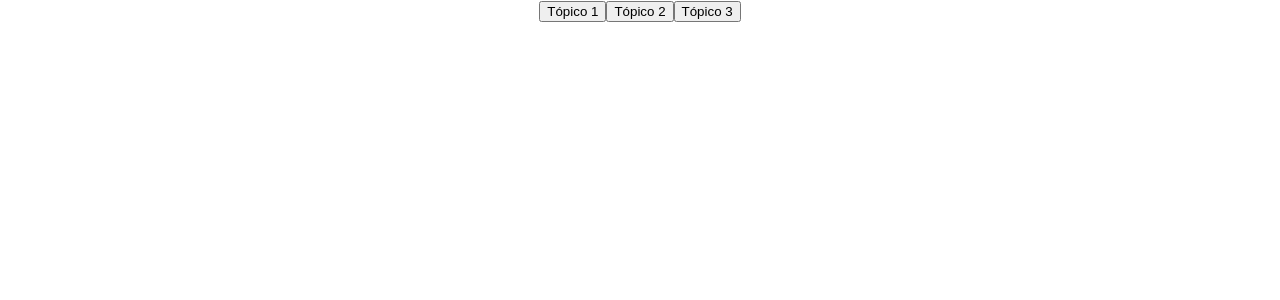
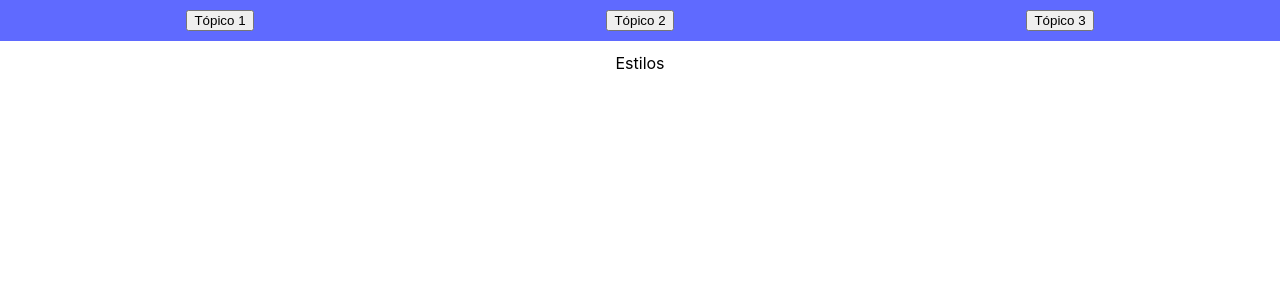
Before and after one commit to DaveJosef/Desafio-Github-Dio-TQI-Bootcamp, a React (Create React App) app in the folder Cursos/ReactJS/digital-one-react-intermediario/: page /aula-1 in a window 1280 px wide. Shown: the top 300 px of the page. Built offline with nearby package versions, Linux system fonts and the light colour scheme.

Commit message:
Adiciona estilização em digital-one-react-intermediario > Aula1.jsx

```diff
--- a/Cursos/ReactJS/digital-one-react-intermediario/src/aula-1/Aula1.jsx
+++ b/Cursos/ReactJS/digital-one-react-intermediario/src/aula-1/Aula1.jsx
@@ -1,24 +1,43 @@
-import React from 'react';
+import React, { useState } from 'react';
 import styled from 'styled-components';
+import Estilos from './parte-1/Estilos';
+import TodoListFunctional from './parte-2/TodoListFunctional';
+import Parte3 from './parte-3/Parte3';
 
 const ClassRoom = styled.div`
+  display: flex;
+  flex-direction: column;
 `;
 
 const ClassRoomControls = styled.div`
+  display: flex;
+  justify-content: space-around;
+  margin: 0;
+  background: #5f6aff;
+  padding: 10px;
 `;
 
 const ClassRoomBoard = styled.div`
+  display: flex;
+  justify-content: center;
+  margin: 12px;
 `;
 
 export const Aula1 = () => {
+  const [topic, setTopic] = useState(1);
+
   return (
     <ClassRoom>
         <ClassRoomControls>
-            <button>Tópico 1</button>
-            <button>Tópico 2</button>
-            <button>Tópico 3</button>
+            <button onClick={() => setTopic(1)} >Tópico 1</button>
+            <button onClick={() => setTopic(2)} >Tópico 2</button>
+            <button onClick={() => setTopic(3)} >Tópico 3</button>
         </ClassRoomControls>
-        <ClassRoomBoard></ClassRoomBoard>
+        <ClassRoomBoard>
+          {topic === 1 && <Estilos />}
+          {topic === 2 && <TodoListFunctional />}
+          {topic === 3 && <Parte3 />}
+        </ClassRoomBoard>
     </ClassRoom>
   )
 }
--- /dev/null
+++ b/Cursos/ReactJS/digital-one-react-intermediario/src/aula-1/parte-1/Estilos.jsx
@@ -0,0 +1,9 @@
+import React from 'react';
+
+const Estilos = () => {
+  return (
+    <div>Estilos</div>
+  )
+}
+
+export default Estilos;
--- /dev/null
+++ b/Cursos/ReactJS/digital-one-react-intermediario/src/aula-1/parte-2/TodoListFunctional.jsx
@@ -0,0 +1,9 @@
+import React from 'react';
+
+const TodoListFunctional = () => {
+  return (
+    <div>TodoListFunctional</div>
+  )
+}
+
+export default TodoListFunctional;
--- /dev/null
+++ b/Cursos/ReactJS/digital-one-react-intermediario/src/aula-1/parte-3/Parte3.jsx
@@ -0,0 +1,9 @@
+import React from 'react';
+
+const Parte3 = () => {
+  return (
+    <div>Parte3</div>
+  )
+}
+
+export default Parte3;
```
